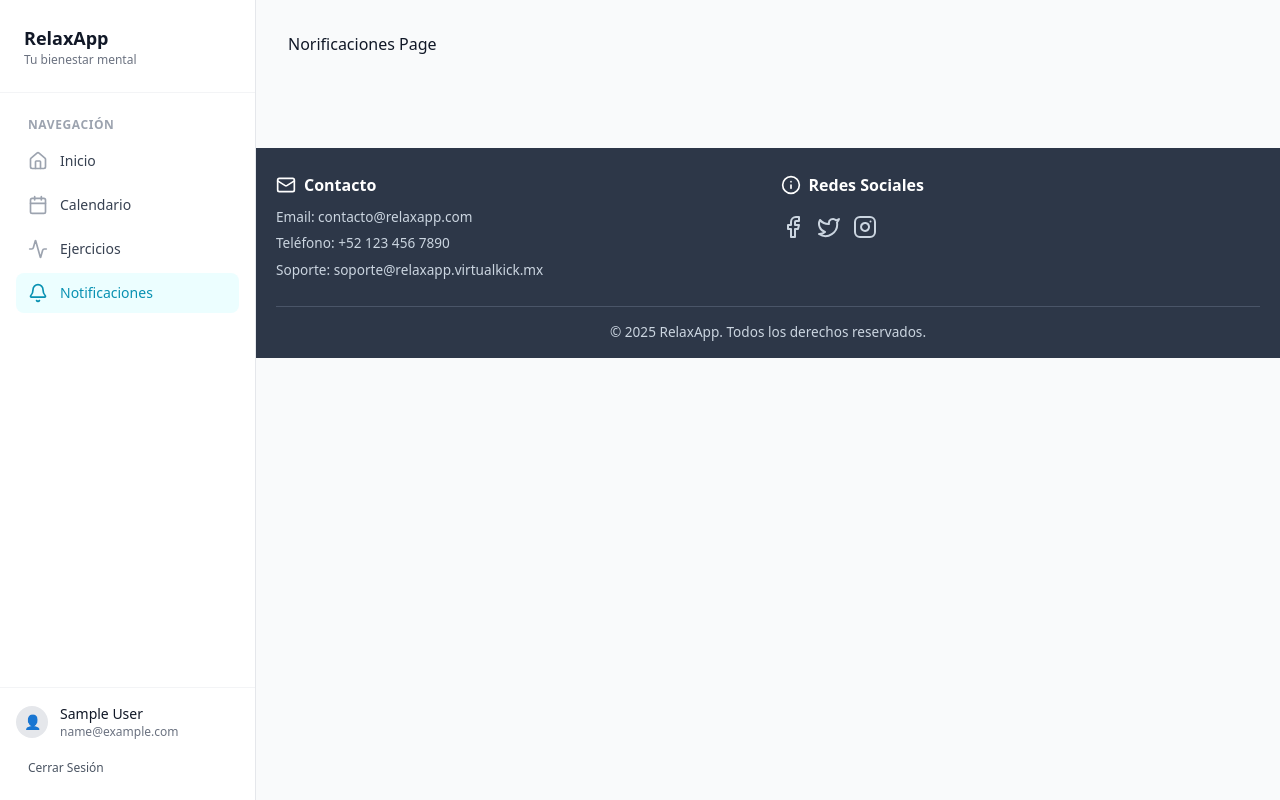
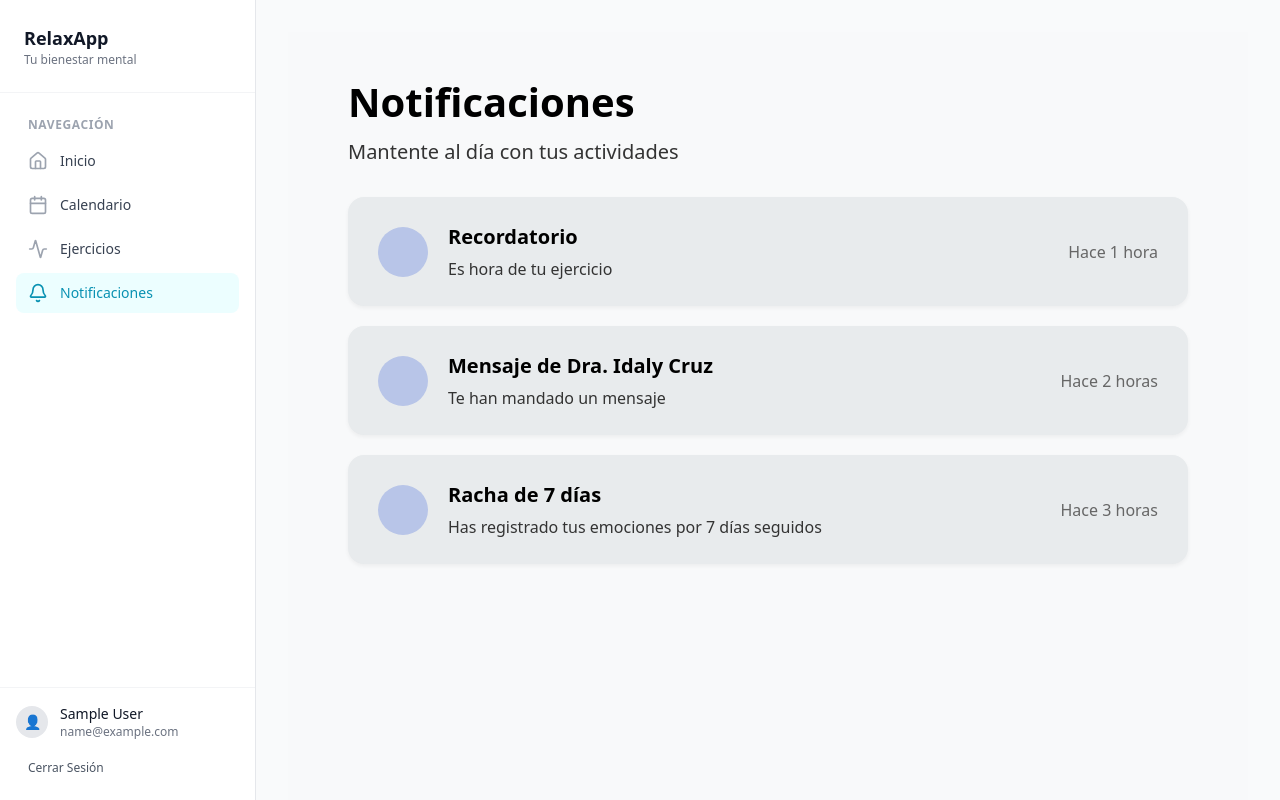
Before and after one commit to DarielMorua/Relax-Web, a React (Vite) app: page /notificaciones in a window 1280 px wide. Built offline with nearby package versions, Linux system fonts and the light colour scheme; sample sign-in values are in the browser's storage.

Commit message:
Se agrega pantalla Notificaciones

```diff
--- a/src/App.jsx
+++ b/src/App.jsx
@@ -7,7 +7,7 @@ import Login from "./pages/Login.jsx";
 import Calendario from "./pages/Calendario.jsx";
 import Exercises from "./pages/Exercises.jsx";
 import ExerciseDetail from "./components/ExerciseDetail.jsx";
-import Notificaciones from "./pages/Norificaciones.jsx";
+import Notificaciones from "./pages/Notificaciones.jsx";
 
 function App() {
   return (
--- a/src/index.css
+++ b/src/index.css
@@ -220,6 +220,120 @@
   font-size: 14px;
   text-align: center;
   margin: 5px 0;
+}
+
+.notificaciones-container {
+  padding: 40px 60px;
+  background-color: #f8f9fa;
+  min-height: 100vh;
+  max-width: 1200px;
+}
+
+.notificaciones-header {
+  margin-bottom: 30px;
+}
+
+.notificaciones-header h1 {
+  font-size: 2.5rem;
+  font-weight: 700;
+  margin: 0;
+  color: #000;
+  margin-bottom: 5px;
+}
+
+.subtitle {
+  font-size: 1.25rem;
+  color: #333;
+  margin: 0;
+  font-weight: 400;
+}
+
+.notificaciones-list {
+  display: flex;
+  flex-direction: column;
+  gap: 20px;
+}
+
+.notification-card {
+  background-color: #E8EBED;
+  border-radius: 16px;
+  padding: 25px 30px;
+  display: flex;
+  justify-content: space-between;
+  align-items: center;
+  box-shadow: 0 2px 4px rgba(0, 0, 0, 0.05);
+  transition: transform 0.2s, box-shadow 0.2s;
+  cursor: pointer;
+}
+
+.notification-card:hover {
+  transform: translateY(-2px);
+  box-shadow: 0 4px 8px rgba(0, 0, 0, 0.1);
+}
+
+.notification-content {
+  display: flex;
+  align-items: center;
+  gap: 20px;
+  flex: 1;
+}
+
+.notification-icon {
+  width: 50px;
+  height: 50px;
+  border-radius: 50%;
+  flex-shrink: 0;
+}
+
+.notification-text {
+  flex: 1;
+}
+
+.notification-text h3 {
+  font-size: 1.25rem;
+  font-weight: 600;
+  margin: 0 0 5px 0;
+  color: #000;
+}
+
+.notification-text p {
+  font-size: 1rem;
+  margin: 0;
+  color: #333;
+  font-weight: 400;
+}
+
+.notification-time {
+  font-size: 1rem;
+  color: #666;
+  white-space: nowrap;
+  margin-left: 20px;
+}
+
+/* Responsive */
+@media (max-width: 768px) {
+  .notificaciones-container {
+    padding: 20px;
+  }
+
+  .notificaciones-header h1 {
+    font-size: 2rem;
+  }
+
+  .subtitle {
+    font-size: 1rem;
+  }
+
+  .notification-card {
+    flex-direction: column;
+    align-items: flex-start;
+    gap: 15px;
+  }
+
+  .notification-time {
+    margin-left: 70px;
+    align-self: flex-end;
+  }
 }
 
 .header-recomendados {
--- a/src/pages/Norificaciones.jsx
+++ /dev/null
@@ -1,9 +0,0 @@
-function Norificaciones() {
-    return(
-        <div>
-            Norificaciones Page
-        </div>
-    );
-}
-
-export default Norificaciones;
--- /dev/null
+++ b/src/pages/Notificaciones.jsx
@@ -0,0 +1,62 @@
+import React from 'react';
+
+const Notificaciones = () => {
+  const notifications = [
+    {
+      id: 1,
+      icon: '🔔',
+      title: 'Recordatorio',
+      message: 'Es hora de tu ejercicio',
+      time: 'Hace 1 hora',
+      color: '#B8C5E8'
+    },
+    {
+      id: 2,
+      icon: '💬',
+      title: 'Mensaje de Dra. Idaly Cruz',
+      message: 'Te han mandado un mensaje',
+      time: 'Hace 2 horas',
+      color: '#B8C5E8'
+    },
+    {
+      id: 3,
+      icon: '🎉',
+      title: 'Racha de 7 días',
+      message: 'Has registrado tus emociones por 7 días seguidos',
+      time: 'Hace 3 horas',
+      color: '#B8C5E8'
+    }
+  ];
+
+  return (
+    <div className="notificaciones-container">
+      <div className="notificaciones-header">
+        <h1>Notificaciones</h1>
+        <p className="subtitle">Mantente al día con tus actividades</p>
+      </div>
+
+      <div className="notificaciones-list">
+        {notifications.map((notification) => (
+          <div key={notification.id} className="notification-card">
+            <div className="notification-content">
+              <div
+                className="notification-icon"
+                style={{ backgroundColor: notification.color }}
+              >
+              </div>
+              <div className="notification-text">
+                <h3>{notification.title}</h3>
+                <p>{notification.message}</p>
+              </div>
+            </div>
+            <div className="notification-time">
+              {notification.time}
+            </div>
+          </div>
+        ))}
+      </div>
+    </div>
+  );
+};
+
+export default Notificaciones;
```
